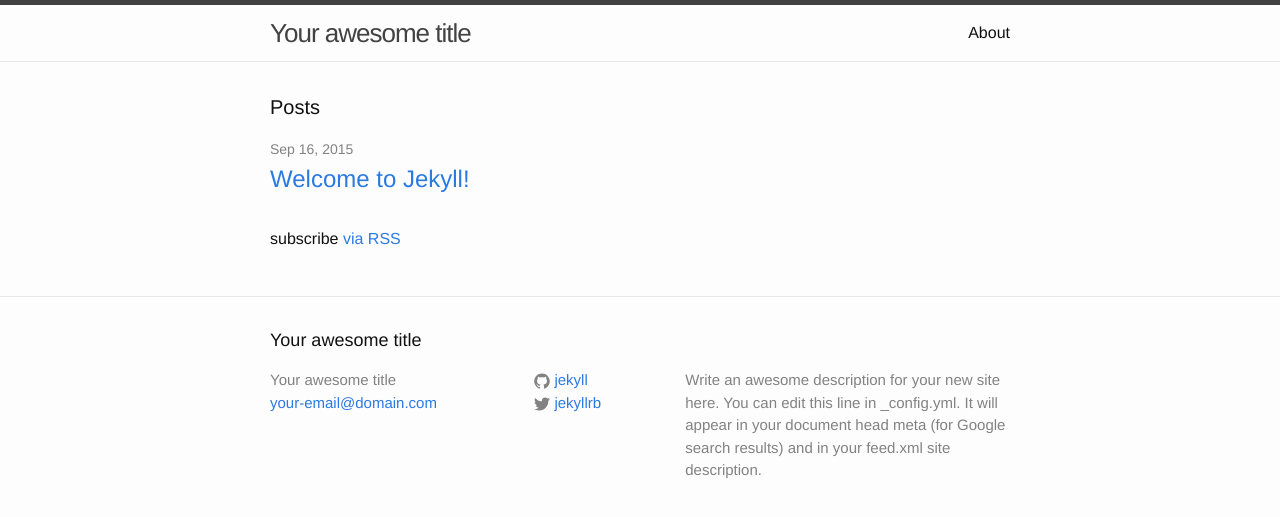
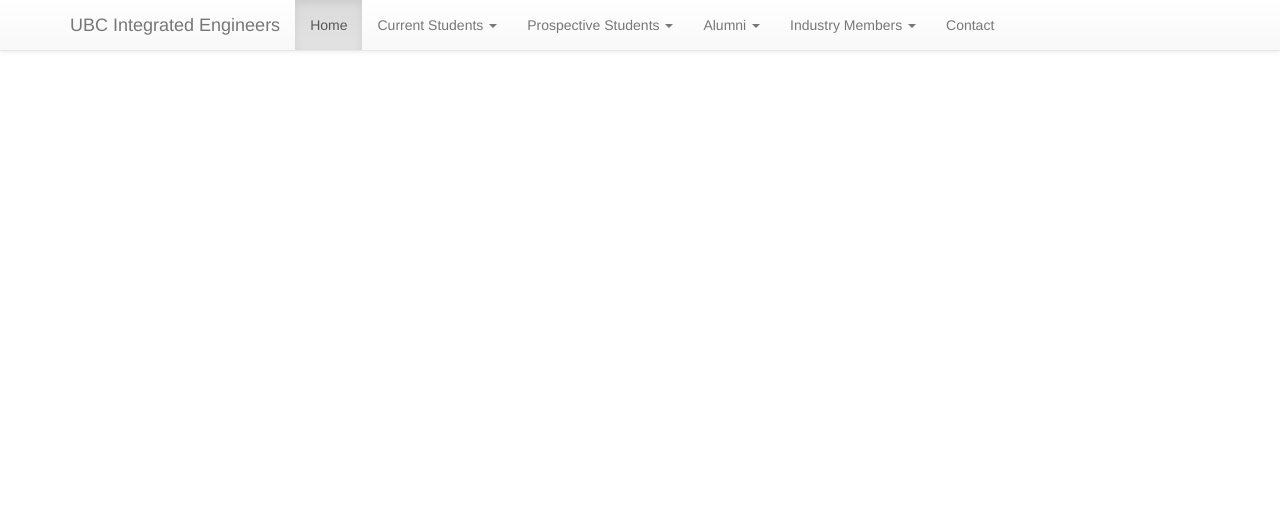
Before and after one commit to ubcigen/ubcigen.github.io, a Jekyll site: the page index.html, which Jekyll copies as it is, in a window 1280 px wide. Shown: the top 517 px of the page. Built offline with Jekyll 4.4.1, drawn with Linux system fonts in a browser that asks for light colours; nearby versions of some CDN libraries; library files that are not in the unit come from our copies.

Commit message:
Added navbar

```diff
--- a/_includes/footer.html
+++ b/_includes/footer.html
@@ -53,3 +53,7 @@
   </div>
 
 </footer>
+<!-- jQuery (necessary for Bootstrap's JavaScript plugins) -->
+    <script src="https://ajax.googleapis.com/ajax/libs/jquery/1.11.3/jquery.min.js"></script>
+    <!-- Include all compiled plugins (below), or include individual files as needed -->
+    <script src="js/bootstrap.min.js"></script>
--- a/_includes/head.html
+++ b/_includes/head.html
@@ -6,7 +6,22 @@
   <title>{% if page.title %}{{ page.title }}{% else %}{{ site.title }}{% endif %}</title>
   <meta name="description" content="{% if page.excerpt %}{{ page.excerpt | strip_html | strip_newlines | truncate: 160 }}{% else %}{{ site.description }}{% endif %}">
 
-  <link rel="stylesheet" href="{{ "/css/main.css" | prepend: site.baseurl }}">
+	<!-- Latest compiled and minified CSS -->
+	<link rel="stylesheet" href="https://maxcdn.bootstrapcdn.com/bootstrap/3.3.5/css/bootstrap.min.css">
+
+	<!-- Optional theme -->
+	<link rel="stylesheet" href="https://maxcdn.bootstrapcdn.com/bootstrap/3.3.5/css/bootstrap-theme.min.css">
+
+	 <!-- HTML5 shim and Respond.js for IE8 support of HTML5 elements and media queries -->
+    <!-- WARNING: Respond.js doesn't work if you view the page via file:// -->
+    <!--[if lt IE 9]>
+      <script src="https://oss.maxcdn.com/html5shiv/3.7.2/html5shiv.min.js"></script>
+      <script src="https://oss.maxcdn.com/respond/1.4.2/respond.min.js"></script>
+    <![endif]-->
+
+	<!-- Latest compiled and minified JavaScript -->
+	<script src="https://maxcdn.bootstrapcdn.com/bootstrap/3.3.5/js/bootstrap.min.js"></script>
+
   <link rel="canonical" href="{{ page.url | replace:'index.html','' | prepend: site.baseurl | prepend: site.url }}">
   <link rel="alternate" type="application/rss+xml" title="{{ site.title }}" href="{{ "/feed.xml" | prepend: site.baseurl | prepend: site.url }}" />
 </head>
--- a/_layouts/default.html
+++ b/_layouts/default.html
@@ -7,11 +7,6 @@
 
     {% include header.html %}
 
-    <div class="page-content">
-      <div class="wrapper">
-        {{ content }}
-      </div>
-    </div>
 
     {% include footer.html %}
 
--- a/index.html
+++ b/index.html
@@ -1,23 +1,103 @@
----
-layout: default
----
+<!DOCTYPE html>
+<html lang="en">
+  <head>
+    <meta charset="utf-8">
+    <meta http-equiv="X-UA-Compatible" content="IE=edge">
+    <meta name="viewport" content="width=device-width, initial-scale=1">
+    <!-- The above 3 meta tags *must* come first in the head; any other head content must come *after* these tags -->
+    <title>UBC Integrated Engineers</title>
 
-<div class="home">
+   <!-- Latest compiled and minified CSS -->
+	<link rel="stylesheet" href="https://maxcdn.bootstrapcdn.com/bootstrap/3.3.5/css/bootstrap.min.css">
 
-  <h1 class="page-heading">Posts</h1>
+	<!-- Optional theme -->
+	<link rel="stylesheet" href="https://maxcdn.bootstrapcdn.com/bootstrap/3.3.5/css/bootstrap-theme.min.css">
 
-  <ul class="post-list">
-    {% for post in site.posts %}
-      <li>
-        <span class="post-meta">{{ post.date | date: "%b %-d, %Y" }}</span>
+<!-- Latest compiled and minified JavaScript -->
+<script src="https://maxcdn.bootstrapcdn.com/bootstrap/3.3.5/js/bootstrap.min.js"></script>
 
-        <h2>
-          <a class="post-link" href="{{ post.url | prepend: site.baseurl }}">{{ post.title }}</a>
-        </h2>
-      </li>
-    {% endfor %}
-  </ul>
+    <!-- HTML5 shim and Respond.js for IE8 support of HTML5 elements and media queries -->
+    <!-- WARNING: Respond.js doesn't work if you view the page via file:// -->
+    <!--[if lt IE 9]>
+      <script src="https://oss.maxcdn.com/html5shiv/3.7.2/html5shiv.min.js"></script>
+      <script src="https://oss.maxcdn.com/respond/1.4.2/respond.min.js"></script>
+    <![endif]-->
+  </head>
+  <body>
 
-  <p class="rss-subscribe">subscribe <a href="{{ "/feed.xml" | prepend: site.baseurl }}">via RSS</a></p>
+  	<!-- Fixed navbar -->
+    <nav class="navbar navbar-default navbar-fixed-top">
+      <div class="container">
+        <div class="navbar-header">
+          <button type="button" class="navbar-toggle collapsed" data-toggle="collapse" data-target="#navbar" aria-expanded="false" aria-controls="navbar">
+            <span class="sr-only">Toggle navigation</span>
+            <span class="icon-bar"></span>
+            <span class="icon-bar"></span>
+            <span class="icon-bar"></span>
+          </button>
+          <a class="navbar-brand" href="#">UBC Integrated Engineers</a>
+        </div>
+        <div id="navbar" class="navbar-collapse collapse">
+          <ul class="nav navbar-nav">
+            <li class="active"><a href="index.html">Home</a></li>
+            <li class="dropdown">
+              <a href="#" class="dropdown-toggle" data-toggle="dropdown" role="button" aria-haspopup="true" aria-expanded="false">Current Students <span class="caret"></span></a>
+              <ul class="dropdown-menu">
+                <li><a href="#">Action</a></li>
+                <li><a href="#">Another action</a></li>
+                <li><a href="#">Something else here</a></li>
+                <li role="separator" class="divider"></li>
+                <li class="dropdown-header">Nav header</li>
+                <li><a href="#">Separated link</a></li>
+                <li><a href="#">One more separated link</a></li>
+              </ul>
+            </li>
+            <li class="dropdown">
+              <a href="#" class="dropdown-toggle" data-toggle="dropdown" role="button" aria-haspopup="true" aria-expanded="false">Prospective Students <span class="caret"></span></a>
+              <ul class="dropdown-menu">
+                <li><a href="#">Action</a></li>
+                <li><a href="#">Another action</a></li>
+                <li><a href="#">Something else here</a></li>
+                <li role="separator" class="divider"></li>
+                <li class="dropdown-header">Nav header</li>
+                <li><a href="#">Separated link</a></li>
+                <li><a href="#">One more separated link</a></li>
+              </ul>
+             </li>
+             <li class="dropdown">
+              <a href="#" class="dropdown-toggle" data-toggle="dropdown" role="button" aria-haspopup="true" aria-expanded="false">Alumni <span class="caret"></span></a>
+              <ul class="dropdown-menu">
+                <li><a href="#">Action</a></li>
+                <li><a href="#">Another action</a></li>
+                <li><a href="#">Something else here</a></li>
+                <li role="separator" class="divider"></li>
+                <li class="dropdown-header">Nav header</li>
+                <li><a href="#">Separated link</a></li>
+                <li><a href="#">One more separated link</a></li>
+              </ul>
+            </li>
+            <li class="dropdown">
+              <a href="#" class="dropdown-toggle" data-toggle="dropdown" role="button" aria-haspopup="true" aria-expanded="false">Industry Members <span class="caret"></span></a>
+              <ul class="dropdown-menu">
+                <li><a href="#">Action</a></li>
+                <li><a href="#">Another action</a></li>
+                <li><a href="#">Something else here</a></li>
+                <li role="separator" class="divider"></li>
+                <li class="dropdown-header">Nav header</li>
+                <li><a href="#">Separated link</a></li>
+                <li><a href="#">One more separated link</a></li>
+              </ul>
+            </li>
+            <li><a href="contact.html">Contact</a></li>
+          </ul>
+         </div><!--/.nav-collapse -->
+      </div>
+    </nav>
 
-</div>
+
+    <!-- jQuery (necessary for Bootstrap's JavaScript plugins) -->
+    <script src="https://ajax.googleapis.com/ajax/libs/jquery/1.11.3/jquery.min.js"></script>
+    <!-- Include all compiled plugins (below), or include individual files as needed -->
+    <script src="js/bootstrap.min.js"></script>
+  </body>
+</html>
```
Also changed, not shown: _layouts/page.html (+0 -11 lines), 5 other files.
